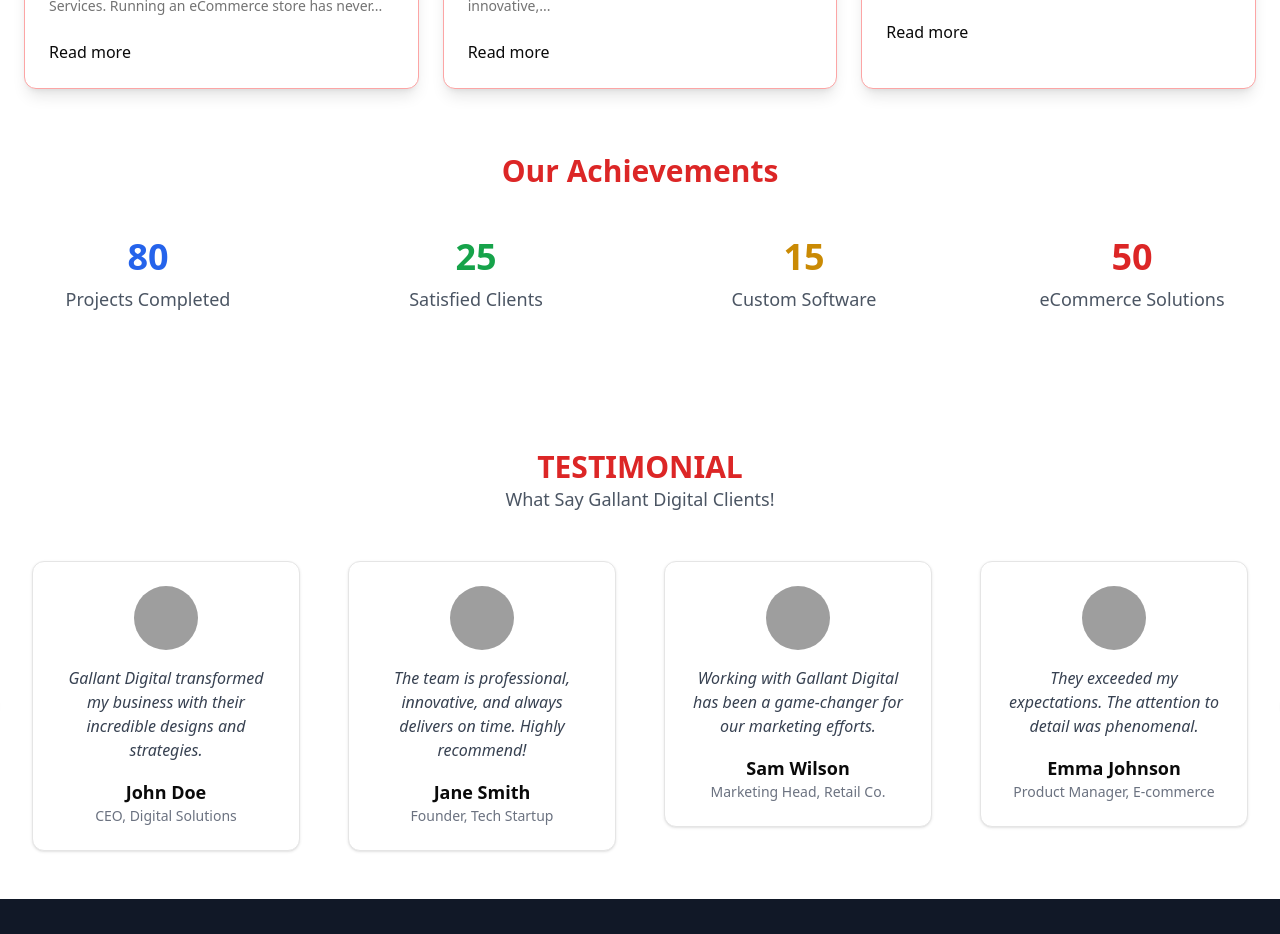
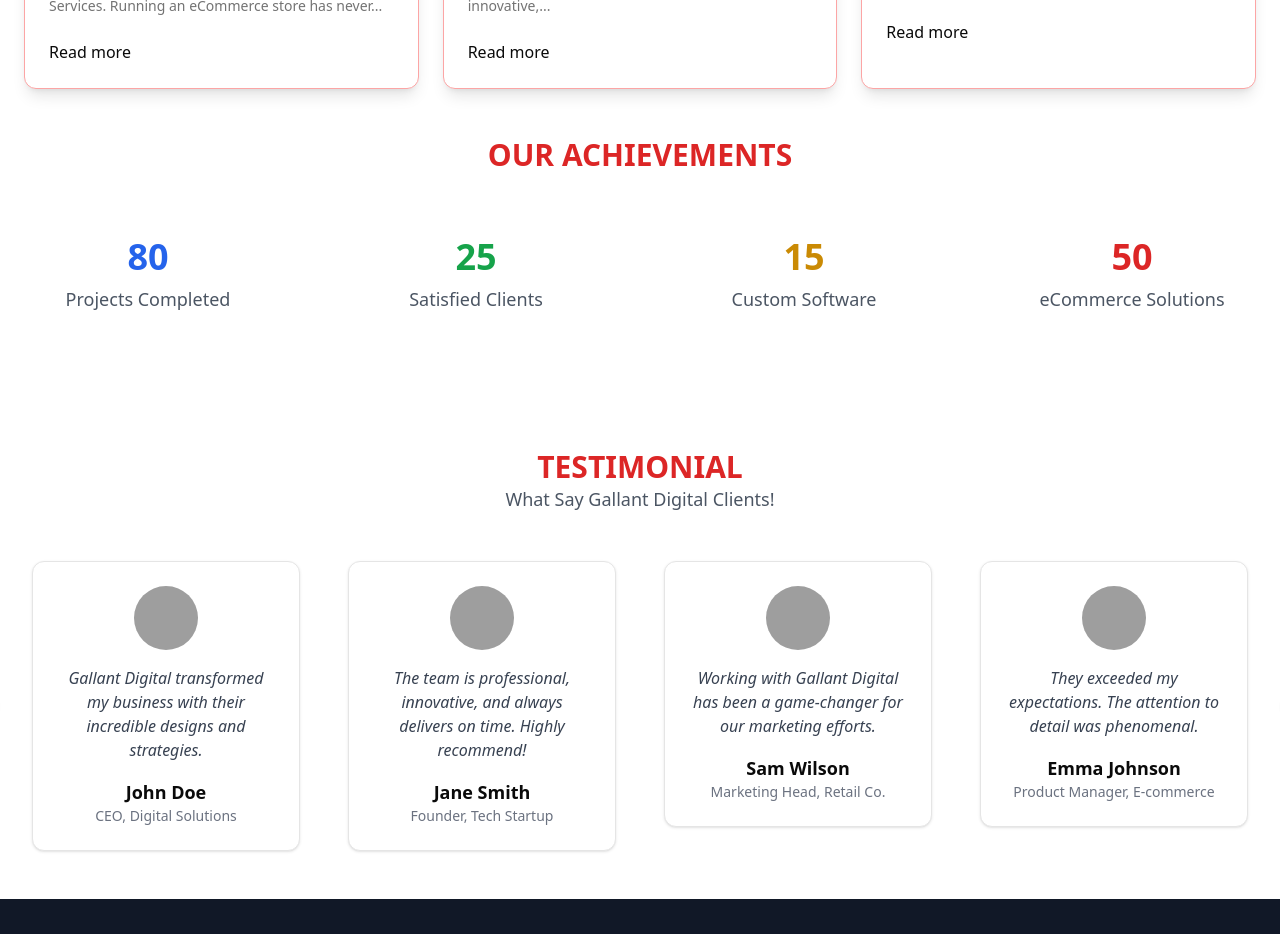
Before and after one commit to sabilar-rahman/gallantdigital360, a React (Vite) app: page / in a window 1280 px wide. Shown: the part 1420-2354 px from the top of the page. Built offline with nearby package versions, Linux system fonts and the light colour scheme; grey boxes are pictures that could not be loaded.

Commit message:
achievements

```diff
--- a/src/pages/home/ServiceSection/CountService.jsx
+++ b/src/pages/home/ServiceSection/CountService.jsx
@@ -19,9 +19,7 @@ const CountService = () => {
   return (
     <section ref={ref} className="py-16">
       <div className=" text-center">
-        <h2 className="text-3xl font-bold text-red-600 mb-12">
-          Our Achievements
-        </h2>
+
 
         <div className="grid grid-cols-2 sm:grid-cols-2 lg:grid-cols-4 gap-8">
           {achievements.map(({ count, label, color }, index) => (
--- a/src/pages/home/ServiceSection/ServiceListSection.jsx
+++ b/src/pages/home/ServiceSection/ServiceListSection.jsx
@@ -53,7 +53,7 @@ const ServiceListSection = () => {
                   {" "}
                   {service.description.split(" ").length > 20
                     ? service.description.split(" ").slice(0, 20).join(" ") +
-                      "..."
+                    "..."
                     : service.description}
                 </CardDescription>
               </CardHeader>
@@ -67,13 +67,17 @@ const ServiceListSection = () => {
               </CardFooter>
             </Card>
           ))}
+
         </div>
       </div>
 
 
-        {/* counter Cards Section */}
+      {/* counter Cards Section */}
+      <h2 className="text-3xl text-center font-bold text-red-600 mt-12">
+        OUR ACHIEVEMENTS
+      </h2>
 
-        <CountService/>
+      <CountService />
 
 
     </section>
```
